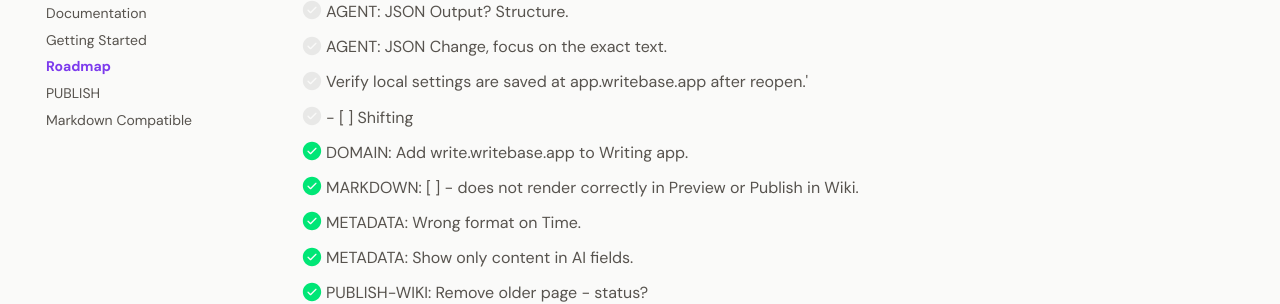
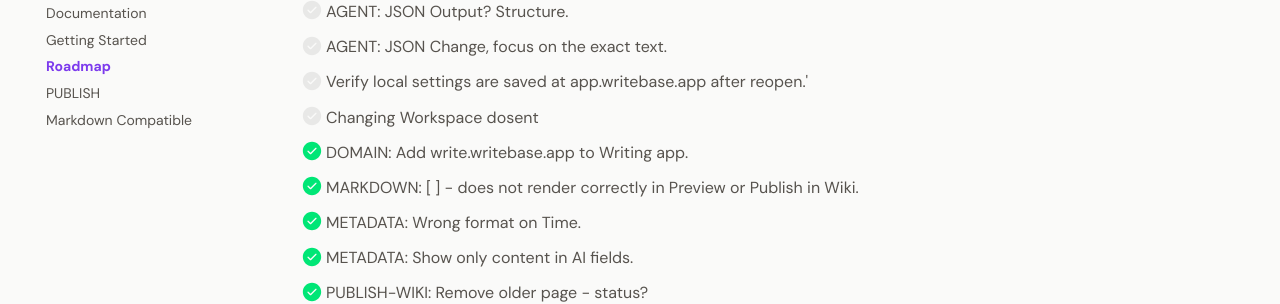
Before and after one commit to larssonhthomas-afk/writebase-docs, an MkDocs documentation site: the page built from docs/009-roadmap.md, in a window 1280 px wide and 900 px high, scrolled down 994 px. Shown: the part 153-457 px from the top of the window. Built offline with MkDocs 1.6.1 and Material for MkDocs 9.7.7, drawn with Linux system fonts in a browser that asks for light colours; some web fonts are replaced.

Commit message:
Update 009-roadmap.md

```diff
--- a/docs/009-roadmap.md
+++ b/docs/009-roadmap.md
@@ -43,7 +43,7 @@ This Backlog has a priority 1-3.
 - [ ] AGENT: JSON Output? Structure.
 - [ ] AGENT: JSON Change, focus on the exact text.
 - [ ] Verify local settings are saved at app.writebase.app after reopen.'
-- [ ] - [ ] Shifting
+- [ ] Changing Workspace dosent
 
 - [x] DOMAIN: Add write.writebase.app to Writing app.
 - [x] MARKDOWN: [ ] - does not render correctly in Preview or Publish in Wiki.
```
